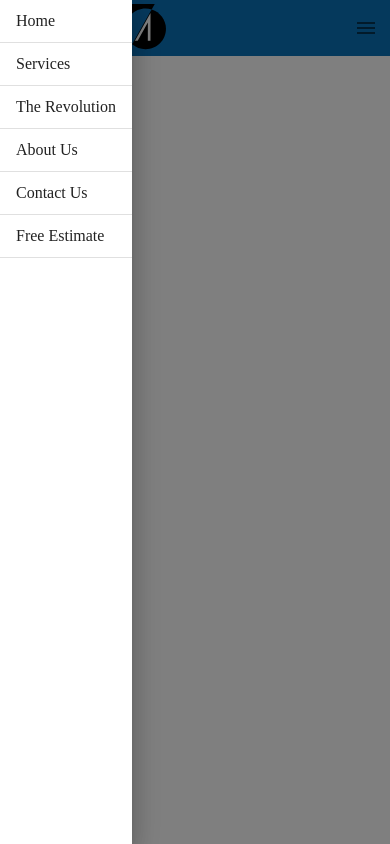
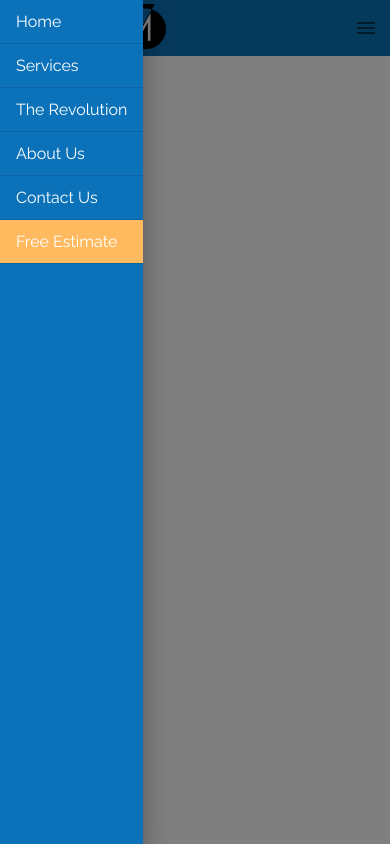
Before and after one commit to robertacrmota/rcrm-material-ui, a React (Create React App) app: page / in a window 390 px wide. Both pictures are taken after a click on the button 366 px from the left and 28 px from the top of the page. Built offline with nearby package versions, Linux system fonts and the light colour scheme.

Commit message:
add styling to menu list drawer

```diff
--- a/src/components/Header.js
+++ b/src/components/Header.js
@@ -59,6 +59,15 @@ const useStyles = makeStyles((theme) => ({
     height: "1.5rem",
     width: "1.5rem",
   },
+  drawerPaper: {
+    backgroundColor: theme.palette.bg_tertiary.main,
+  },
+  drawerItemText: {
+    ...theme.typography.navtab,
+  },
+  drawerItemEstimate: {
+    backgroundColor: theme.palette.orange.main,
+  },
   tabs: {
     "& .MuiTab-root": {
       ...theme.typography.navtab,
@@ -101,7 +110,7 @@ function ElevationScroll(props) {
 export default function Header(props) {
   const classes = useStyles();
   const theme = useTheme(); // gives access to the theme used in this component
-  const mdMediaQuery = useMediaQuery(theme.breakpoints.down("md"));
+  const mdMediaQuery = useMediaQuery(theme.breakpoints.up("md"));
 
   const [openDrawer, setOpenDrawer] = React.useState(false);
   const [tabValue, setTabValue] = React.useState(0);
@@ -240,6 +249,7 @@ export default function Header(props) {
         disableDiscovery={iOS}
         onOpen={() => setOpenDrawer(true)}
         onClose={() => setOpenDrawer(false)}
+        classes={{ paper: classes.drawerPaper }}
       >
         <List disablePadding>
           <ListItem
@@ -249,7 +259,9 @@ export default function Header(props) {
             component={Link}
             to="/"
           >
-            <ListItemText disableTypography>Home</ListItemText>
+            <ListItemText disableTypography className={classes.drawerItemText}>
+              Home
+            </ListItemText>
           </ListItem>
           <ListItem
             divider
@@ -258,7 +270,9 @@ export default function Header(props) {
             component={Link}
             to="/services"
           >
-            <ListItemText disableTypography>Services</ListItemText>
+            <ListItemText disableTypography className={classes.drawerItemText}>
+              Services
+            </ListItemText>
           </ListItem>
           <ListItem
             divider
@@ -267,7 +281,9 @@ export default function Header(props) {
             component={Link}
             to="/revolution"
           >
-            <ListItemText disableTypography>The Revolution</ListItemText>
+            <ListItemText disableTypography className={classes.drawerItemText}>
+              The Revolution
+            </ListItemText>
           </ListItem>
           <ListItem
             divider
@@ -276,7 +292,9 @@ export default function Header(props) {
             component={Link}
             to="/about"
           >
-            <ListItemText disableTypography>About Us</ListItemText>
+            <ListItemText disableTypography className={classes.drawerItemText}>
+              About Us
+            </ListItemText>
           </ListItem>
           <ListItem
             divider
@@ -285,16 +303,21 @@ export default function Header(props) {
             component={Link}
             to="/contact"
           >
-            <ListItemText disableTypography>Contact Us</ListItemText>
+            <ListItemText disableTypography className={classes.drawerItemText}>
+              Contact Us
+            </ListItemText>
           </ListItem>
           <ListItem
             divider
             button
+            className={classes.drawerItemEstimate}
             onClick={() => setOpenDrawer(false)}
             component={Link}
             to="/estimate"
           >
-            <ListItemText disableTypography>Free Estimate</ListItemText>
+            <ListItemText disableTypography className={classes.drawerItemText}>
+              Free Estimate
+            </ListItemText>
           </ListItem>
         </List>
       </SwipeableDrawer>
@@ -316,8 +339,7 @@ export default function Header(props) {
             <a className={classes.logo} href="/" component={Link} to="/">
               <img src={logo} />{" "}
             </a>
-
-            {mdMediaQuery ? drawerComponent : tabsComponent}
+            {mdMediaQuery ? tabsComponent : drawerComponent}
           </Toolbar>
         </AppBar>
       </ElevationScroll>
```
